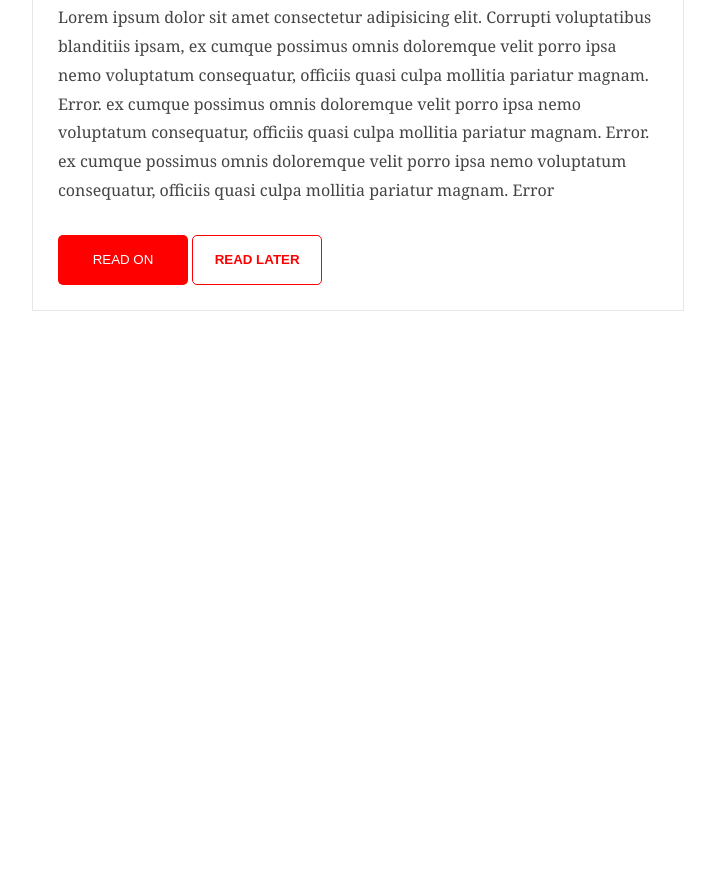
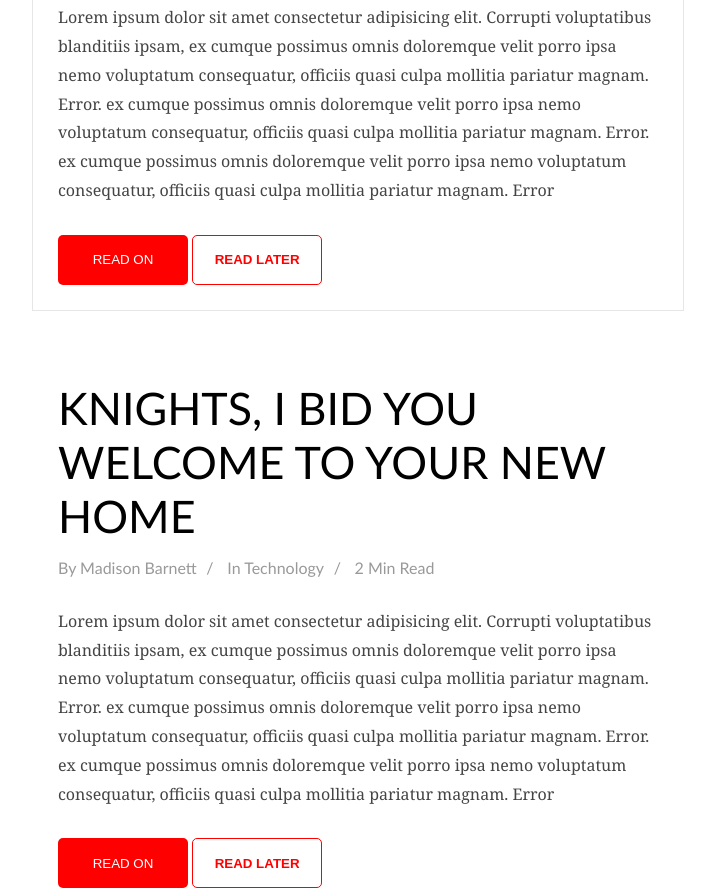
Before and after one commit to Pocas1982/ejerciciosdeclase, a plain HTML site: page index.html in a window 1280 px wide. Shown: the part 1554-2450 px from the top of the page, without its empty margins (282-997 px from the left). Before the commit the page ends 1873 px from the top, so only its background shows below. Drawn offline with Linux system fonts and the light colour scheme.

Commit message:
agregue un article

```diff
--- a/index.html
+++ b/index.html
@@ -48,6 +48,19 @@
         <button class="btn-read">READ ON</button>
         <BUtton class="btn-later"> READ LATER</BUtton>
     </article>
+    <article>
+        <h1>KNIGHTS, I BID YOU WELCOME TO YOUR NEW HOME</h1>
+        <span>By Madison Barnett</span><span>/</span>
+        <span>In Technology</span><span>/</span>
+        <span>2 Min Read</span>
+        <p>Lorem ipsum dolor sit amet consectetur adipisicing elit. Corrupti voluptatibus blanditiis ipsam, ex cumque
+            possimus omnis doloremque velit porro ipsa nemo voluptatum consequatur, officiis quasi culpa mollitia
+            pariatur magnam. Error. ex cumque possimus omnis doloremque velit porro ipsa nemo voluptatum consequatur,
+            officiis quasi culpa mollitia pariatur magnam. Error. ex cumque possimus omnis doloremque velit porro ipsa
+            nemo voluptatum consequatur, officiis quasi culpa mollitia pariatur magnam. Error</p>
+        <button class="btn-read">READ ON</button>
+        <BUtton class="btn-later"> READ LATER</BUtton>
+    </article>
 </body>
 
 </html>
```
